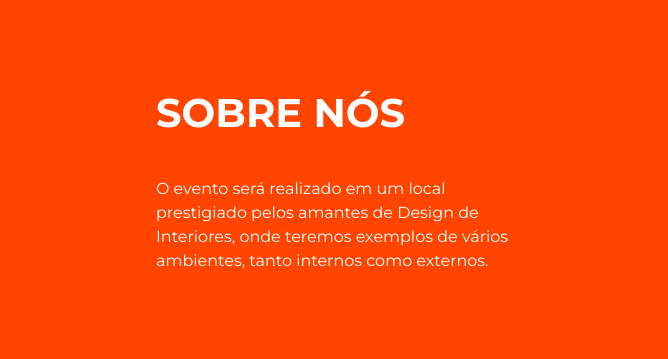
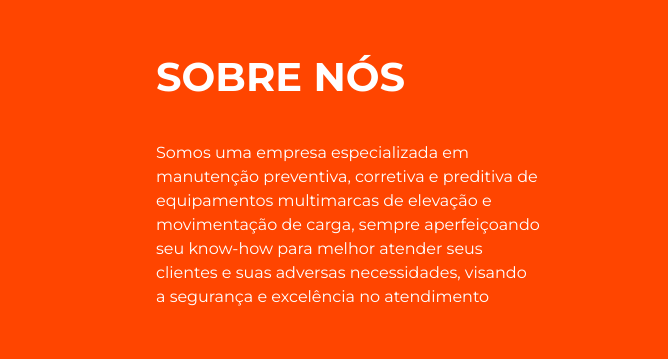
Before and after one commit to onicolasz/kingcranes, a website: page public/index.html in a window 1280 px wide. Shown: the part 1581-1940 px from the top of the page, 612-1280 px from the left. Drawn offline with nearby package versions, Linux system fonts and the light colour scheme.

Commit message:
17/10 Commit

```diff
--- a/public/index.html
+++ b/public/index.html
@@ -59,9 +59,9 @@
       <div id="sobre-local">
         <h3>Sobre nós</h3>
         <p>
-          O evento será realizado em um local prestigiado pelos amantes de
-          Design de Interiores, onde teremos exemplos de vários ambientes, tanto
-          internos como externos.
+          Somos uma empresa especializada em manutenção preventiva, corretiva e preditiva de equipamentos multimarcas de elevação
+          e movimentação de carga, sempre aperfeiçoando seu know-how para melhor atender seus clientes e
+          suas adversas necessidades, visando a segurança e excelência no atendimento
         </p>
       </div>
     </section>
```
